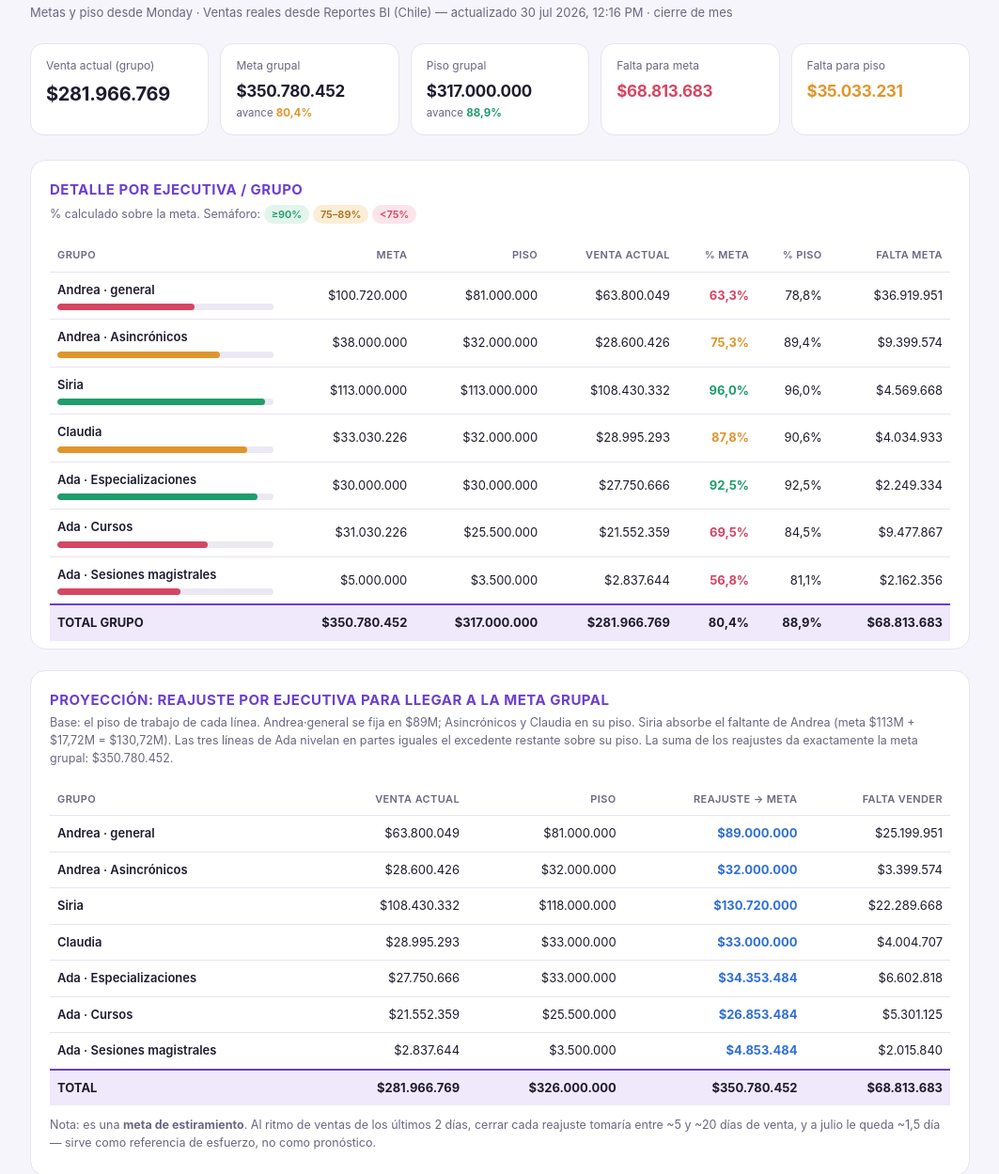
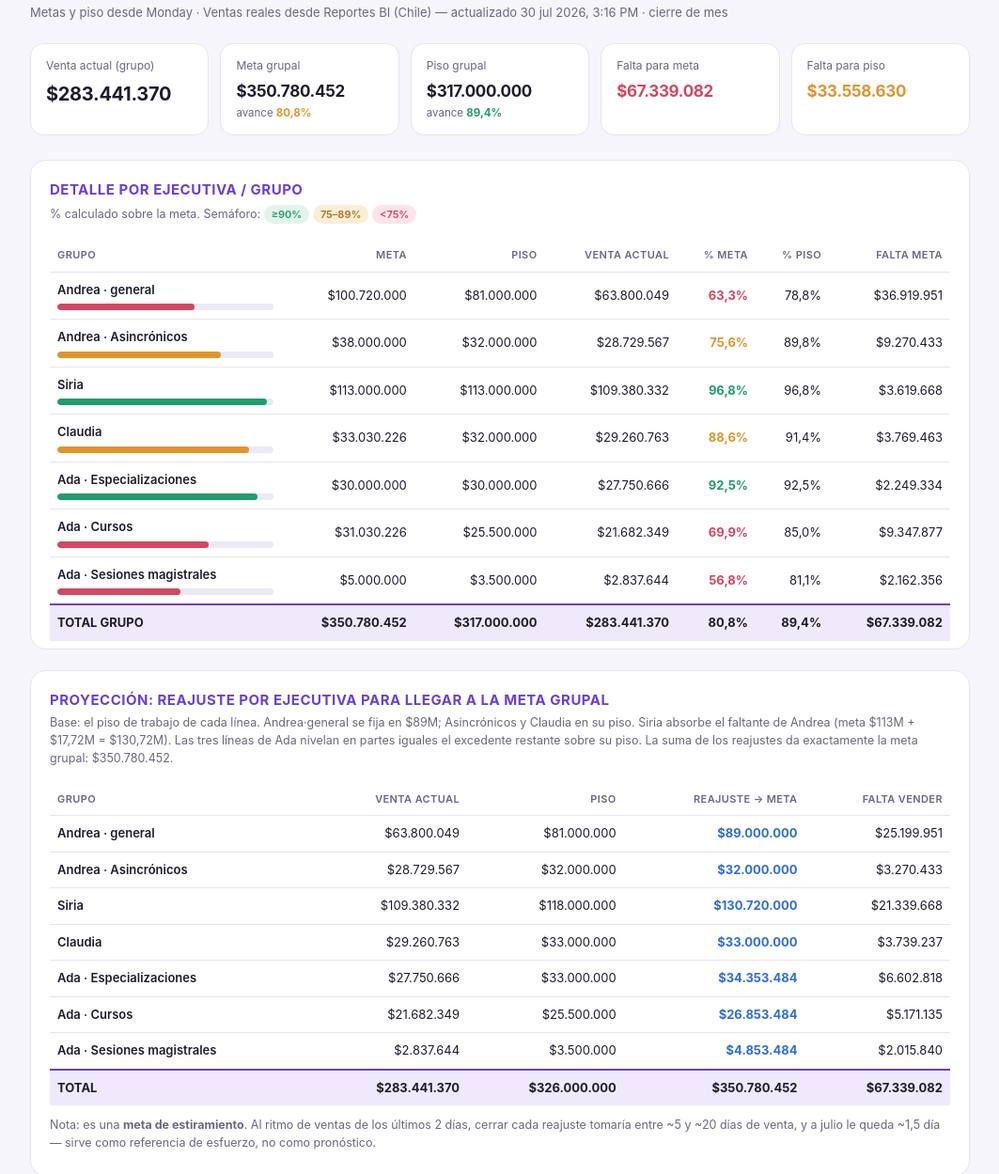
Before and after one commit to andresepadipa/adipa, a plain HTML site: page index.html in a window 1280 px wide. Shown: the part 62-1311 px from the top of the page at 94% size, without its empty margins (108-1171 px from the left). Drawn offline with Linux system fonts and the light colour scheme.

Commit message:
Add files via upload

```diff
--- a/index.html
+++ b/index.html
@@ -9,13 +9,13 @@
 <body>
 <div class="wrap">
   <h1>Estado de Ventas &#183; Julio 2026</h1>
-  <div class="sub">Metas y piso desde Monday &#183; Ventas reales desde Reportes BI (Chile) &#8212; actualizado 30 jul 2026, 12:16 PM &#183; cierre de mes</div>
+  <div class="sub">Metas y piso desde Monday &#183; Ventas reales desde Reportes BI (Chile) &#8212; actualizado 30 jul 2026, 3:16 PM &#183; cierre de mes</div>
   <div class="tiles">
-    <div class="tile"><div class="k">Venta actual (grupo)</div><div class="v">$281.966.769</div></div>
-    <div class="tile"><div class="k">Meta grupal</div><div class="v small">$350.780.452</div><div class="legend">avance <b class="a">80,4%</b></div></div>
-    <div class="tile"><div class="k">Piso grupal</div><div class="v small">$317.000.000</div><div class="legend">avance <b class="g">88,9%</b></div></div>
-    <div class="tile"><div class="k">Falta para meta</div><div class="v small r">$68.813.683</div></div>
-    <div class="tile"><div class="k">Falta para piso</div><div class="v small a">$35.033.231</div></div>
+    <div class="tile"><div class="k">Venta actual (grupo)</div><div class="v">$283.441.370</div></div>
+    <div class="tile"><div class="k">Meta grupal</div><div class="v small">$350.780.452</div><div class="legend">avance <b class="a">80,8%</b></div></div>
+    <div class="tile"><div class="k">Piso grupal</div><div class="v small">$317.000.000</div><div class="legend">avance <b class="g">89,4%</b></div></div>
+    <div class="tile"><div class="k">Falta para meta</div><div class="v small r">$67.339.082</div></div>
+    <div class="tile"><div class="k">Falta para piso</div><div class="v small a">$33.558.630</div></div>
   </div>
   <div class="sec">
     <h2>Detalle por ejecutiva / grupo</h2>
@@ -31,19 +31,19 @@
           <td class="pct r">63,3%</td><td class="hideS">78,8%</td><td>$36.919.951</td>
         </tr>
         <tr>
-          <td class="name">Andrea · Asincrónicos<div class="bar"><span style="width:75.3%;background:var(--amber)"></span></div></td>
-          <td>$38.000.000</td><td>$32.000.000</td><td>$28.600.426</td>
-          <td class="pct a">75,3%</td><td class="hideS">89,4%</td><td>$9.399.574</td>
+          <td class="name">Andrea · Asincrónicos<div class="bar"><span style="width:75.6%;background:var(--amber)"></span></div></td>
+          <td>$38.000.000</td><td>$32.000.000</td><td>$28.729.567</td>
+          <td class="pct a">75,6%</td><td class="hideS">89,8%</td><td>$9.270.433</td>
         </tr>
         <tr>
-          <td class="name">Siria<div class="bar"><span style="width:96.0%;background:var(--green)"></span></div></td>
-          <td>$113.000.000</td><td>$113.000.000</td><td>$108.430.332</td>
-          <td class="pct g">96,0%</td><td class="hideS">96,0%</td><td>$4.569.668</td>
+          <td class="name">Siria<div class="bar"><span style="width:96.8%;background:var(--green)"></span></div></td>
+          <td>$113.000.000</td><td>$113.000.000</td><td>$109.380.332</td>
+          <td class="pct g">96,8%</td><td class="hideS">96,8%</td><td>$3.619.668</td>
         </tr>
         <tr>
-          <td class="name">Claudia<div class="bar"><span style="width:87.8%;background:var(--amber)"></span></div></td>
-          <td>$33.030.226</td><td>$32.000.000</td><td>$28.995.293</td>
-          <td class="pct a">87,8%</td><td class="hideS">90,6%</td><td>$4.034.933</td>
+          <td class="name">Claudia<div class="bar"><span style="width:88.6%;background:var(--amber)"></span></div></td>
+          <td>$33.030.226</td><td>$32.000.000</td><td>$29.260.763</td>
+          <td class="pct a">88,6%</td><td class="hideS">91,4%</td><td>$3.769.463</td>
         </tr>
         <tr>
           <td class="name">Ada · Especializaciones<div class="bar"><span style="width:92.5%;background:var(--green)"></span></div></td>
@@ -51,9 +51,9 @@
           <td class="pct g">92,5%</td><td class="hideS">92,5%</td><td>$2.249.334</td>
         </tr>
         <tr>
-          <td class="name">Ada · Cursos<div class="bar"><span style="width:69.5%;background:var(--red)"></span></div></td>
-          <td>$31.030.226</td><td>$25.500.000</td><td>$21.552.359</td>
-          <td class="pct r">69,5%</td><td class="hideS">84,5%</td><td>$9.477.867</td>
+          <td class="name">Ada · Cursos<div class="bar"><span style="width:69.9%;background:var(--red)"></span></div></td>
+          <td>$31.030.226</td><td>$25.500.000</td><td>$21.682.349</td>
+          <td class="pct r">69,9%</td><td class="hideS">85,0%</td><td>$9.347.877</td>
         </tr>
         <tr>
           <td class="name">Ada · Sesiones magistrales<div class="bar"><span style="width:56.8%;background:var(--red)"></span></div></td>
@@ -62,8 +62,8 @@
         </tr>
         <tr class="total">
           <td>TOTAL GRUPO</td>
-          <td>$350.780.452</td><td>$317.000.000</td><td>$281.966.769</td>
-          <td>80,4%</td><td class="hideS">88,9%</td><td>$68.813.683</td>
+          <td>$350.780.452</td><td>$317.000.000</td><td>$283.441.370</td>
+          <td>80,8%</td><td class="hideS">89,4%</td><td>$67.339.082</td>
         </tr>
       </tbody>
     </table>
@@ -77,13 +77,13 @@
       </thead>
       <tbody>
         <tr><td class="name">Andrea · general</td><td>$63.800.049</td><td>$81.000.000</td><td class="pct b">$89.000.000</td><td>$25.199.951</td></tr>
-        <tr><td class="name">Andrea · Asincrónicos</td><td>$28.600.426</td><td>$32.000.000</td><td class="pct b">$32.000.000</td><td>$3.399.574</td></tr>
-        <tr><td class="name">Siria</td><td>$108.430.332</td><td>$118.000.000</td><td class="pct b">$130.720.000</td><td>$22.289.668</td></tr>
-        <tr><td class="name">Claudia</td><td>$28.995.293</td><td>$33.000.000</td><td class="pct b">$33.000.000</td><td>$4.004.707</td></tr>
+        <tr><td class="name">Andrea · Asincrónicos</td><td>$28.729.567</td><td>$32.000.000</td><td class="pct b">$32.000.000</td><td>$3.270.433</td></tr>
+        <tr><td class="name">Siria</td><td>$109.380.332</td><td>$118.000.000</td><td class="pct b">$130.720.000</td><td>$21.339.668</td></tr>
+        <tr><td class="name">Claudia</td><td>$29.260.763</td><td>$33.000.000</td><td class="pct b">$33.000.000</td><td>$3.739.237</td></tr>
         <tr><td class="name">Ada · Especializaciones</td><td>$27.750.666</td><td>$33.000.000</td><td class="pct b">$34.353.484</td><td>$6.602.818</td></tr>
-        <tr><td class="name">Ada · Cursos</td><td>$21.552.359</td><td>$25.500.000</td><td class="pct b">$26.853.484</td><td>$5.301.125</td></tr>
+        <tr><td class="name">Ada · Cursos</td><td>$21.682.349</td><td>$25.500.000</td><td class="pct b">$26.853.484</td><td>$5.171.135</td></tr>
         <tr><td class="name">Ada · Sesiones magistrales</td><td>$2.837.644</td><td>$3.500.000</td><td class="pct b">$4.853.484</td><td>$2.015.840</td></tr>
-        <tr class="total"><td>TOTAL</td><td>$281.966.769</td><td>$326.000.000</td><td>$350.780.452</td><td>$68.813.683</td></tr>
+        <tr class="total"><td>TOTAL</td><td>$283.441.370</td><td>$326.000.000</td><td>$350.780.452</td><td>$67.339.082</td></tr>
       </tbody>
     </table>
     <p class="note" style="margin-top:12px">Nota: es una <b>meta de estiramiento</b>. Al ritmo de ventas de los &#250;ltimos 2 d&#237;as, cerrar cada reajuste tomar&#237;a entre ~5 y ~20 d&#237;as de venta, y a julio le queda ~1,5 d&#237;a &#8212; sirve como referencia de esfuerzo, no como pron&#243;stico.</p>
@@ -91,12 +91,12 @@
   <div class="sec">
     <h2>Lectura r&#225;pida</h2>
     <p class="note" style="margin-bottom:14px">
-      <b>Van muy bien (a un empuj&#243;n de su meta):</b> Siria (96,0%), Ada&#183;Especializaciones (92,5%) y Claudia (87,8%). Juntas les faltan solo ~$10,9M para cerrar sus metas &#8212; victorias r&#225;pidas.<br><br>
-      <b>Necesitan el mayor empuje:</b> Andrea&#183;general (falta $36,9M, el hueco m&#225;s grande del equipo), Andrea&#183;Asincr&#243;nicos ($9,4M) y Ada&#183;Cursos ($9,5M).<br><br>
-      <b>Prioridad realista de cierre de mes:</b> asegurar primero el <b>piso grupal</b> ($317.000.000) &#8212; faltan $35,03M &#8212; y desde ah&#237; estirar hacia la meta.
+      <b>Van muy bien (a un empuj&#243;n de su meta):</b> Siria (96,8%), Ada&#183;Especializaciones (92,5%) y Claudia (88,6%). Juntas les faltan solo ~$9,6M para cerrar sus metas &#8212; victorias r&#225;pidas.<br><br>
+      <b>Necesitan el mayor empuje:</b> Andrea&#183;general (falta $36,9M, el hueco m&#225;s grande del equipo), Andrea&#183;Asincr&#243;nicos ($9,3M) y Ada&#183;Cursos ($9,3M).<br><br>
+      <b>Prioridad realista de cierre de mes:</b> asegurar primero el <b>piso grupal</b> ($317.000.000) &#8212; faltan $33,56M &#8212; y desde ah&#237; estirar hacia la meta.
     </p>
   </div>
-  <div class="foot">Fuente: tablero Monday "Metas semanales - Julio" (metas y piso) y Reportes BI ADIPA &#183; ventas-general, filtro Pa&#237;s = Chile (ventas reales al 30 jul 2026, 12:16 PM). La proyecci&#243;n de reajuste es una propuesta de reparto acordada, ajustable seg&#250;n la capacidad real de cada ejecutiva.</div>
+  <div class="foot">Fuente: tablero Monday "Metas semanales - Julio" (metas y piso) y Reportes BI ADIPA &#183; ventas-general, filtro Pa&#237;s = Chile (ventas reales al 30 jul 2026, 3:16 PM). La proyecci&#243;n de reajuste es una propuesta de reparto acordada, ajustable seg&#250;n la capacidad real de cada ejecutiva.</div>
 </div>
 </body>
 </html>
```
